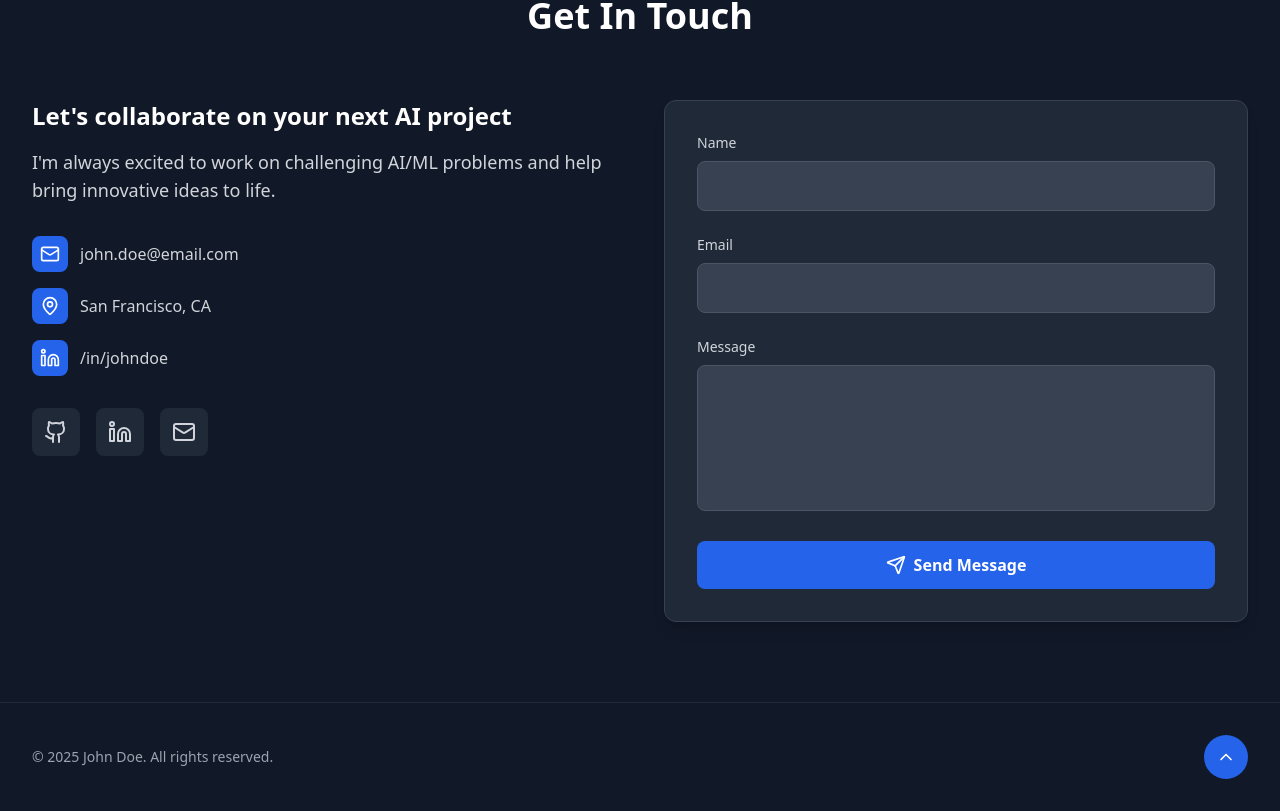
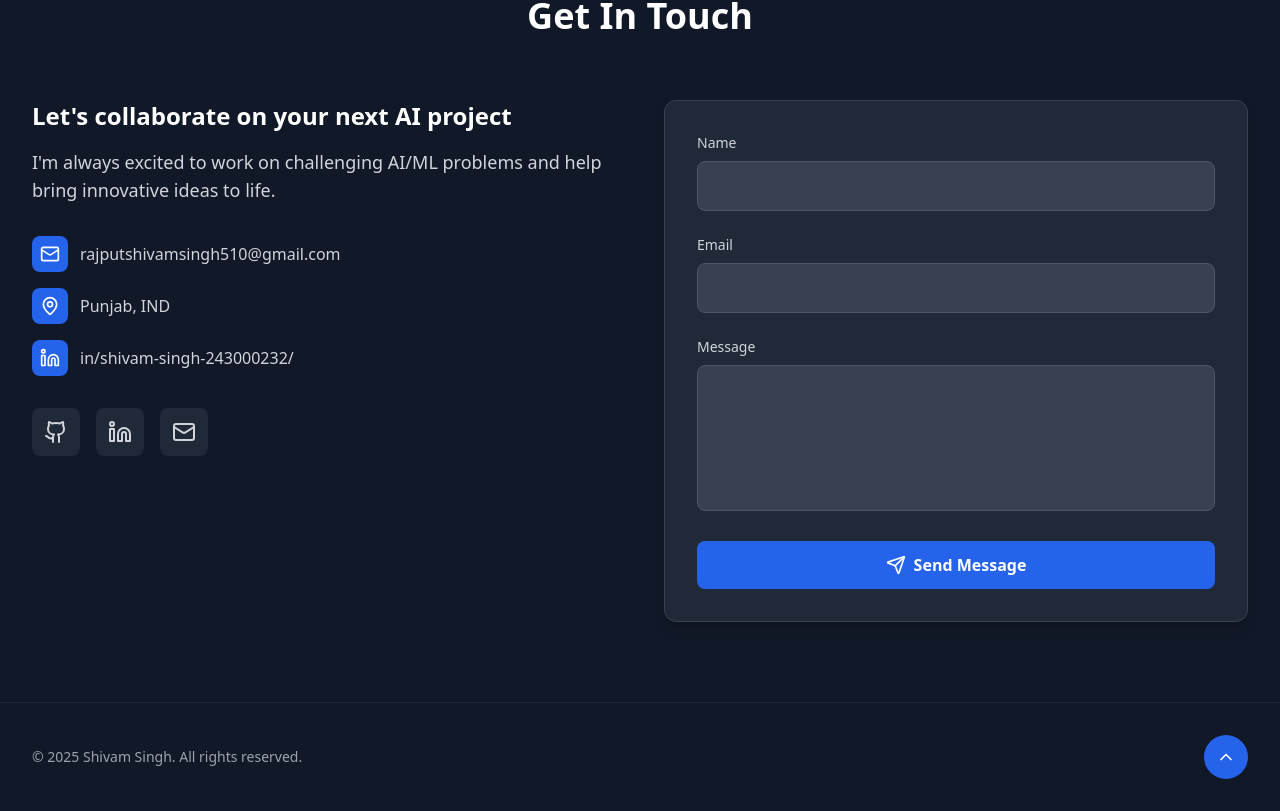
Before and after one commit to rajputshivamsingh510/Portfolio, a React (Vite) app: page / in a window 1280 px wide. Shown: the part 5149-5960 px from the top of the page. Built offline with nearby package versions, Linux system fonts and the light colour scheme.

Commit message:
Update Portfolio.tsx

```diff
--- a/src/components/Portfolio.tsx
+++ b/src/components/Portfolio.tsx
@@ -1044,9 +1044,9 @@ const Portfolio = () => {
 
               <div className="space-y-4">
                 {[
-                  { icon: <Mail size={20} />, text: 'john.doe@email.com' },
-                  { icon: <MapPin size={20} />, text: 'San Francisco, CA' },
-                  { icon: <Linkedin size={20} />, text: '/in/johndoe' }
+                  { icon: <Mail size={20} />, text: 'rajputshivamsingh510@gmail.com' },
+                  { icon: <MapPin size={20} />, text: 'Punjab, IND' },
+                  { icon: <Linkedin size={20} />, text: 'in/shivam-singh-243000232/' }
                 ].map((item, index) => (
                   <motion.div
                     key={index}
@@ -1067,9 +1067,9 @@ const Portfolio = () => {
 
               <div className="flex space-x-4">
                 {[
-                  { icon: <Github size={24} />, href: 'https://github.com' },
-                  { icon: <Linkedin size={24} />, href: 'https://linkedin.com' },
-                  { icon: <Mail size={24} />, href: 'mailto:john.doe@email.com' }
+                  { icon: <Github size={24} />, href: 'https://https://github.com/rajputshivamsingh510' },
+                  { icon: <Linkedin size={24} />, href: 'https://www.linkedin.com/in/shivam-singh-243000232/' },
+                  { icon: <Mail size={24} />, href: 'mailto:rajputshivamsingh510@gmail.com' }
                 ].map((social, index) => (
                   <motion.a
                     key={index}
@@ -1176,7 +1176,7 @@ const Portfolio = () => {
       <div className="max-w-7xl mx-auto px-4 sm:px-6 lg:px-8">
         <div className="flex flex-col md:flex-row justify-between items-center">
           <p className={`text-sm ${darkMode ? 'text-gray-400' : 'text-gray-600'}`}>
-            © 2025 John Doe. All rights reserved.
+            © 2025 Shivam Singh. All rights reserved.
           </p>
 
           <motion.button
```
